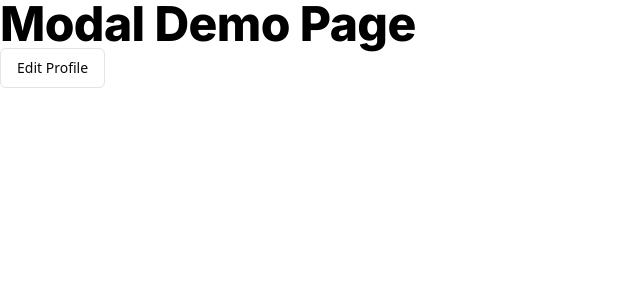
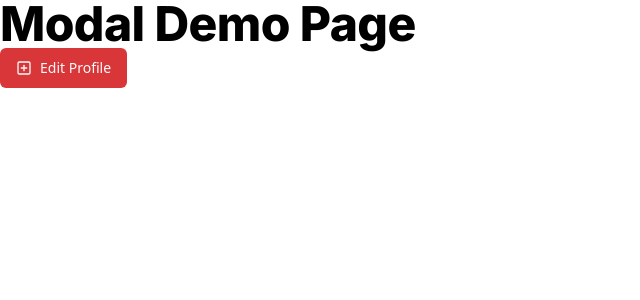
Before and after one commit to rashmithachamikara/esl-app, a Next.js app: page /demo/modal-demo in a window 1280 px wide. Shown: the top 300 px of the page, without its empty margins (0-640 px from the left). Built offline with nearby package versions, Linux system fonts and the light colour scheme.

Commit message:
improved button

```diff
--- a/src/components/Modal/Modal.tsx
+++ b/src/components/Modal/Modal.tsx
@@ -11,6 +11,8 @@ import {
 } from "@/components/ui/dialog";
 import React from "react";
 import "@/css/typography.css";
+import AddButton from "@/components/AddButton/AddButton";
+
 interface ModalProps {
   buttonLabel: string;
   dialogTitle: string;
@@ -29,7 +31,7 @@ export function Modal({
   return (
     <Dialog>
       <DialogTrigger asChild>
-        <Button variant="outline">{buttonLabel}</Button>
+        <AddButton label={buttonLabel} onClick={() => {}} />
       </DialogTrigger>
       <DialogContent className="sm:max-w-[425px]">
         <DialogHeader>
```
